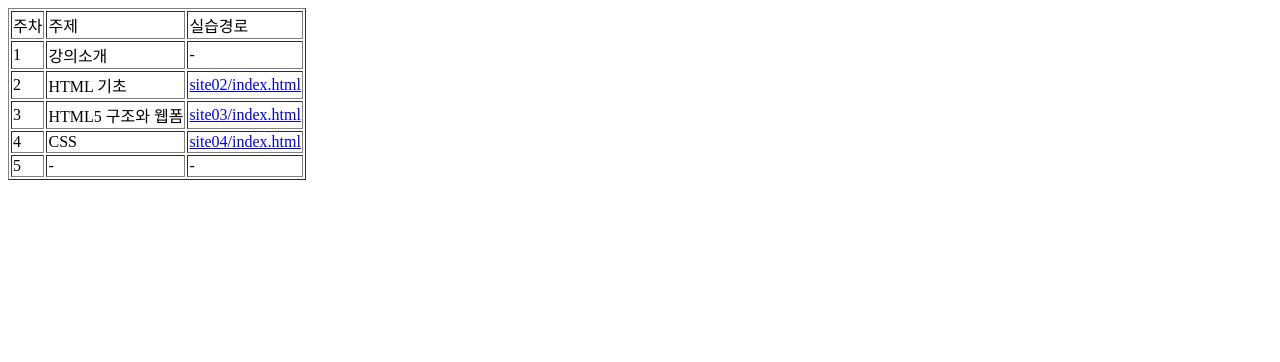
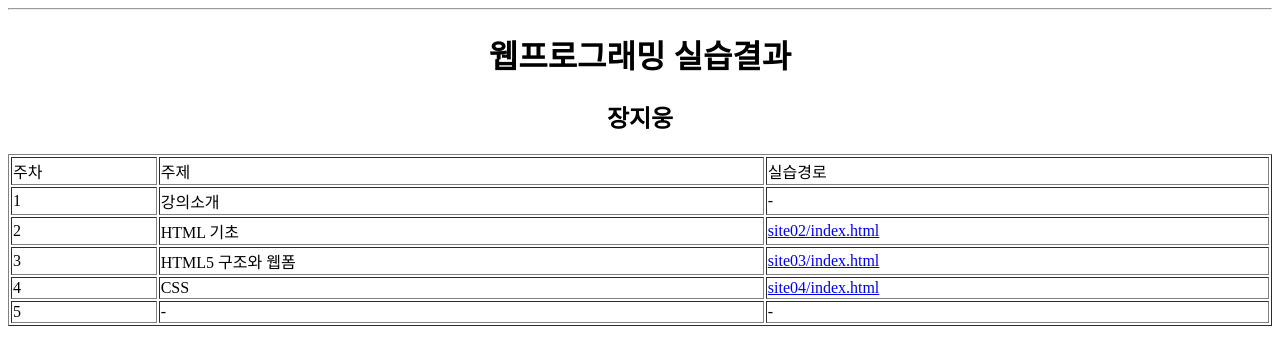
Before and after one commit to jaywng/WP, a plain HTML site: page index.html in a window 1280 px wide. Drawn offline with Linux system fonts and the light colour scheme.

Commit message:
실습경로 사이트

```diff
--- a/index.html
+++ b/index.html
@@ -5,7 +5,12 @@
     <title>웹프로그래밍 강의 실습</title>
   </head>
   <body>
-  <table border="1">
+  <center>
+
+    <hr>
+    <h1>웹프로그래밍 실습결과</h1>
+    <h2>장지웅</h2>
+  <table border="1" width="100%">
     <tr>
       <td>주차</td>
       <td>주제</td>
@@ -38,5 +43,7 @@
       <td>-</td>
     </tr>
   </table>
+  </center>
+
   </body>
 </html>
```
